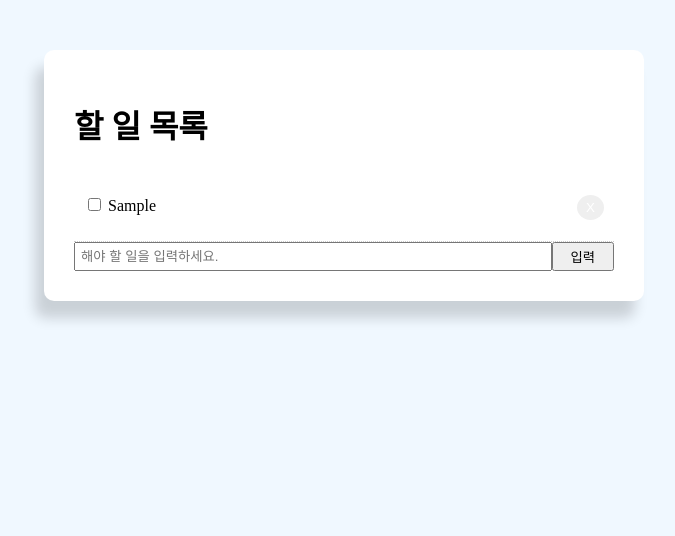
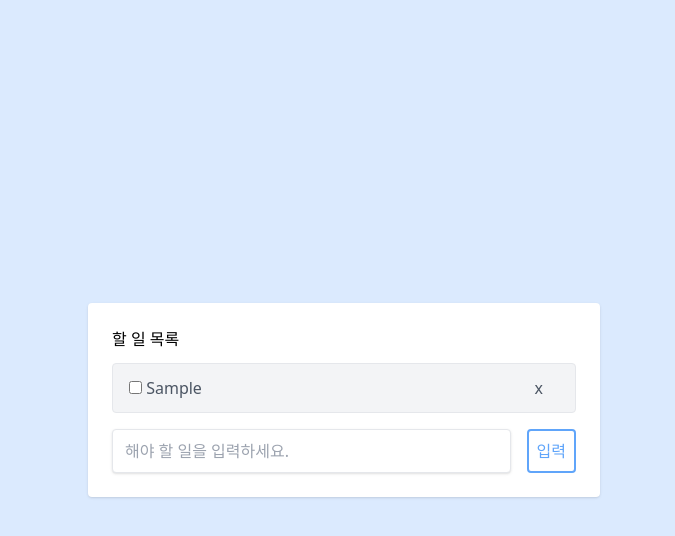
Before and after one commit to hyonna/react-app-project, a React (Create React App) app: page / in a window 1280 px wide. Both pictures are taken after typing "Sample" into the empty fields and a click on the input "입력". Shown: the top 536 px of the page, without its empty margins (296-971 px from the left). Built offline with nearby package versions, Linux system fonts and the light colour scheme.

Commit message:
tailwind css add

```diff
--- a/package.json
+++ b/package.json
@@ -34,5 +34,10 @@
       "last 1 firefox version",
       "last 1 safari version"
     ]
+  },
+  "devDependencies": {
+    "autoprefixer": "^10.4.13",
+    "postcss": "^8.4.20",
+    "tailwindcss": "^3.2.4"
   }
 }
--- /dev/null
+++ b/src/App.css
@@ -0,0 +1,3 @@
+@tailwind base;
+@tailwind components;
+@tailwind utilities;
--- a/src/App.js
+++ b/src/App.js
@@ -21,13 +21,12 @@
   };
 
   return (
-    <div className="container">
-      <div className="todoBlock">
-        <div className="title">
+    <div className="flex items-center justify-center w-screen h-screen bg-blue-100">
+      <div className="w-full p-6 m-4 bg-white rounded shadow md:w-3/4 md:max-w-lg lg:w-3/4 lg:max-w-lg">
+        <div className="flex justify-between mb-3">
           <h1>할 일 목록</h1>
         </div>
         <List todoData={todoData} setTodoData={setTodoData} />
-
         <Form value={value} setValue={setValue} handleSubmit={handleSubmit} />
       </div>
     </div>
--- a/src/components/Form.js
+++ b/src/components/Form.js
@@ -6,12 +6,11 @@
   };
 
   return (
-    <div>
-      <form style={{ display: "flex" }} onSubmit={handleSubmit}>
+    <form onSubmit={handleSubmit} className="flex pt-2">
       <input
         type="text"
         name="value"
-          style={{ flex: "10", padding: "5px" }}
+        className="w-full px-3 py-2 mr-4 text-gray-500 border rounded shadow"
         placeholder="해야 할 일을 입력하세요."
         value={value}
         onChange={handleChange}
@@ -19,10 +18,8 @@
       <input
         type="submit"
         value="입력"
-          className="btn"
-          style={{ flex: "1" }}
+        className="p-2 text-blue-400 border-2 border-blue-400 rounded hover:text-white hover:bg-blue-200"
       />
     </form>
-    </div>
   );
 }
--- a/src/components/List.js
+++ b/src/components/List.js
@@ -1,23 +1,6 @@
 import React from "react";
 
 export default function list({ todoData, setTodoData }) {
-  const btnStyle = {
-    color: "#fff",
-    border: "none",
-    padding: "5px 9px",
-    borderRadius: "50%",
-    cursor: "pointer",
-    float: "right",
-  };
-
-  const getStyle = (completed) => {
-    return {
-      padding: "10px",
-      borderBottom: "1px #ccc dotted",
-      textDecoration: completed ? "line-through" : "none",
-    };
-  };
-
   const handleCompleChange = (id) => {
     let newTodoData = todoData.map((data) => {
       if (data.id === id) {
@@ -37,18 +20,27 @@
   return (
     <div>
       {todoData.map((data) => (
-        <div style={getStyle(data.completed)} key={data.id}>
-          <p>
+        <div key={data.id}>
+          <div className="flex items-center justify-between w-full px-4 py-1 my-2 text-gray-600 bg-gray-100 border rounded">
+            <div className="items-center">
               <input
                 type="checkbox"
                 onChange={() => handleCompleChange(data.id)}
                 defaultChecked={false}
               />{" "}
+              <span className={data.completed ? "line-through" : undefined}>
                 {data.title}
-            <button style={btnStyle} onClick={() => handleClick(data.id)}>
-              X
+              </span>
+            </div>
+            <div className="items-center">
+              <button
+                className="px-4 py-2 float-right"
+                onClick={() => handleClick(data.id)}
+              >
+                x
               </button>
-          </p>
+            </div>
+          </div>
         </div>
       ))}
     </div>
--- a/src/index.css
+++ /dev/null
@@ -1,16 +0,0 @@
-body {
-  background: aliceblue;
-}
-
-.container {
-  margin: auto;
-  max-width: 600px;
-}
-
-.todoBlock {
-  padding: 30px;
-  margin-top: 50px;
-  background: #fff;
-  border-radius: 10px;
-  box-shadow: -9px 17px 13px rgb(0 0 0 / 16%);
-}
--- /dev/null
+++ b/tailwind.config.js
@@ -0,0 +1,8 @@
+/** @type {import('tailwindcss').Config} */
+module.exports = {
+  content: ["./src/**/*.{js,jsx,ts,tsx}"],
+  theme: {
+    extend: {},
+  },
+  plugins: [],
+};
```
Also changed, not shown: src/index.js (+6 -6 lines), 1 other file (tests, documents, lock files or other folders). Lines whose indentation alone changed are shown as unchanged.
